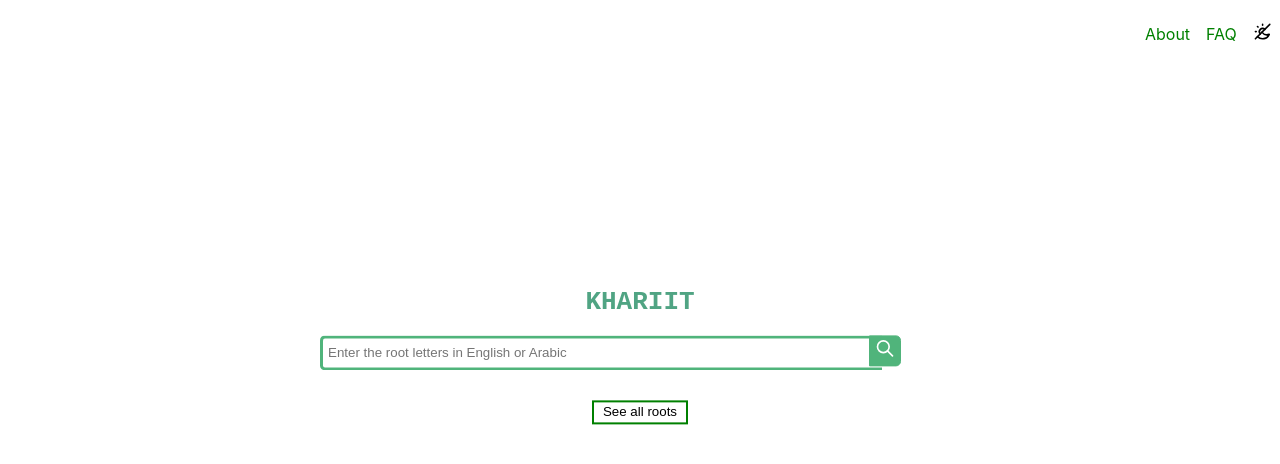
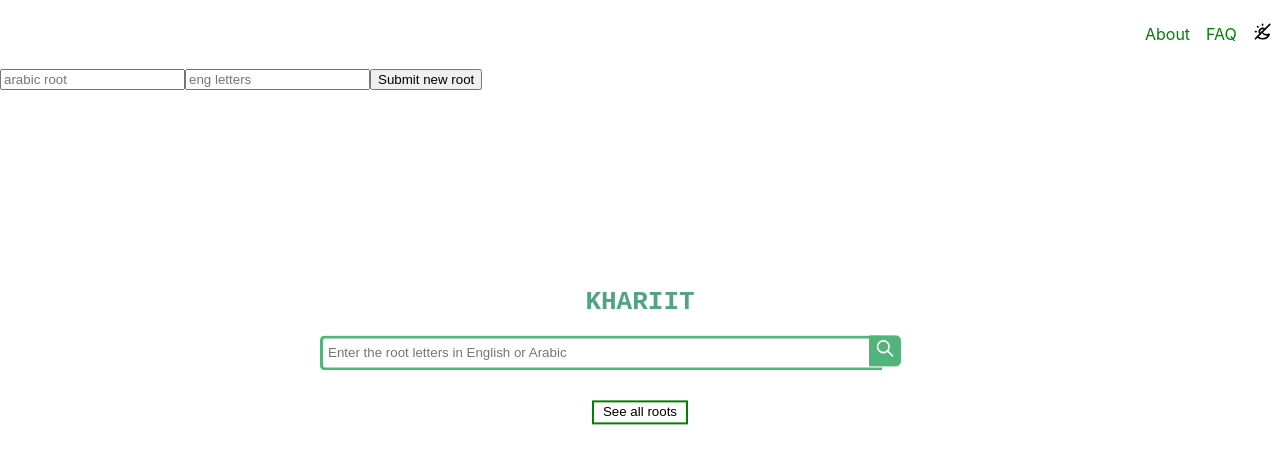
Before and after one commit to NedlawA/khariit-frontend, a React (Create React App) app: page / in a window 1280 px wide. Shown: the top 464 px of the page. Built offline with nearby package versions, Linux system fonts and the light colour scheme.

Commit message:
partially implement connection to add or update root

```diff
--- a/src/App.css
+++ b/src/App.css
@@ -1,6 +1,6 @@
 body{
   background: var(--bg);
-  transition: background 500ms ease-in-out;
+  transition: background 600ms ease-in-out;
 }
 .light{
     --bg: rgb(245, 241, 241);
--- a/src/App.js
+++ b/src/App.js
@@ -1,6 +1,7 @@
 import "./App.css"
 import Search from "./components/Search/Search"
 import NavBar from "./components/NavBar/NavBar"
+import AddUpdateForm from "./components/AddUpdateForm/AddUpdateForm";
 import React, { useState } from "react";
 import axios from 'axios'
 
@@ -8,8 +9,6 @@ const baseUrl = process.env.REACT_APP_BACKEND
 
 const App = () => {
   const [rootDisplay, setRootDisplay] = useState([]);
-
-
 
   const onGetAll = () => {
     axios
@@ -27,11 +26,19 @@ const App = () => {
       .catch((err) => console.error(err))
     };
 
+  const handleWordSubmit = () => {
+      axios
+        .post(`${baseUrl}/words`, {letters: "ب ش ر", engLetters: "b sh r" })
+        .then((res) => console.log("success"))
+        .catch((err) => console.error(err))
+    }
+
 
   return (
     <div>
     <NavBar />
     <Search rootDisplay={rootDisplay} onGetAll={onGetAll} onDelete={onDelete} />
+    <AddUpdateForm handleWordSubmit={handleWordSubmit}/>
     </div>
   )
 }
--- a/src/components/AddUpdateForm/AddUpdateForm.jsx
+++ b/src/components/AddUpdateForm/AddUpdateForm.jsx
@@ -0,0 +1,20 @@
+import './AddUpdateForm.css'
+import {useState} from 'react'
+
+const AddUpdateForm = props => {
+    const [formData, setFormData] = useState({
+        letters: "",
+        engLetters: ""
+    });
+
+
+    return (
+        <div>
+            <form onSubmit={props.handleWordSubmit}>
+        <input type="text" placeholder="arabic root"/>
+        <input type="text" placeholder="eng letters"/>
+    <input type="submit" value="Submit new root"/></form></div>
+    )
+}
+
+export default AddUpdateForm
--- a/src/components/RootDisplay/RootDisplay.css
+++ b/src/components/RootDisplay/RootDisplay.css
@@ -5,3 +5,10 @@
     display: flex;
     margin: 5px;
 }
+
+.engLetters {
+    border-left: 1px solid black;
+    border-right: 1px solid black;
+    padding: 0 8px;
+    margin-right: 8px;
+}
--- a/src/components/Search/Search.css
+++ b/src/components/Search/Search.css
@@ -62,6 +62,11 @@
   }
 
   .display {
-    grid-area: 4 / 3 ;
-    justify-self: center;
+    display: flex;
+    flex-direction: column;
+    width: 50%;
+    position: absolute;
+    top: 65%;
+    left: 50%;
+    transform: translate(-12%, -50%);
   }
--- a/src/components/Search/Search.jsx
+++ b/src/components/Search/Search.jsx
@@ -4,6 +4,7 @@ import {TbSearch} from "react-icons/tb"
 
 const Search = props => {
   return (
+    <div>
     <div className="wrap">
         <h1>KHARIIT</h1>
         <div className="search" />
@@ -12,17 +13,20 @@ const Search = props => {
             <i><TbSearch/></i>
           </button>
           <button onClick={() => props.onGetAll()} className="getAll">See all roots</button>
-          <section className="display">
+
+          </div>
+        <section className="display">
             {props.rootDisplay.map((word) => (
             <RootDisplay
           arabicRoot={word.letters}
           engLetters={word.engLetters}
           onDelete={props.onDelete}
           wordId={word.id}
+          key={word.id}
           />))
             }
           </section>
-        </div>
+          </div>
   )
 }
 
```
